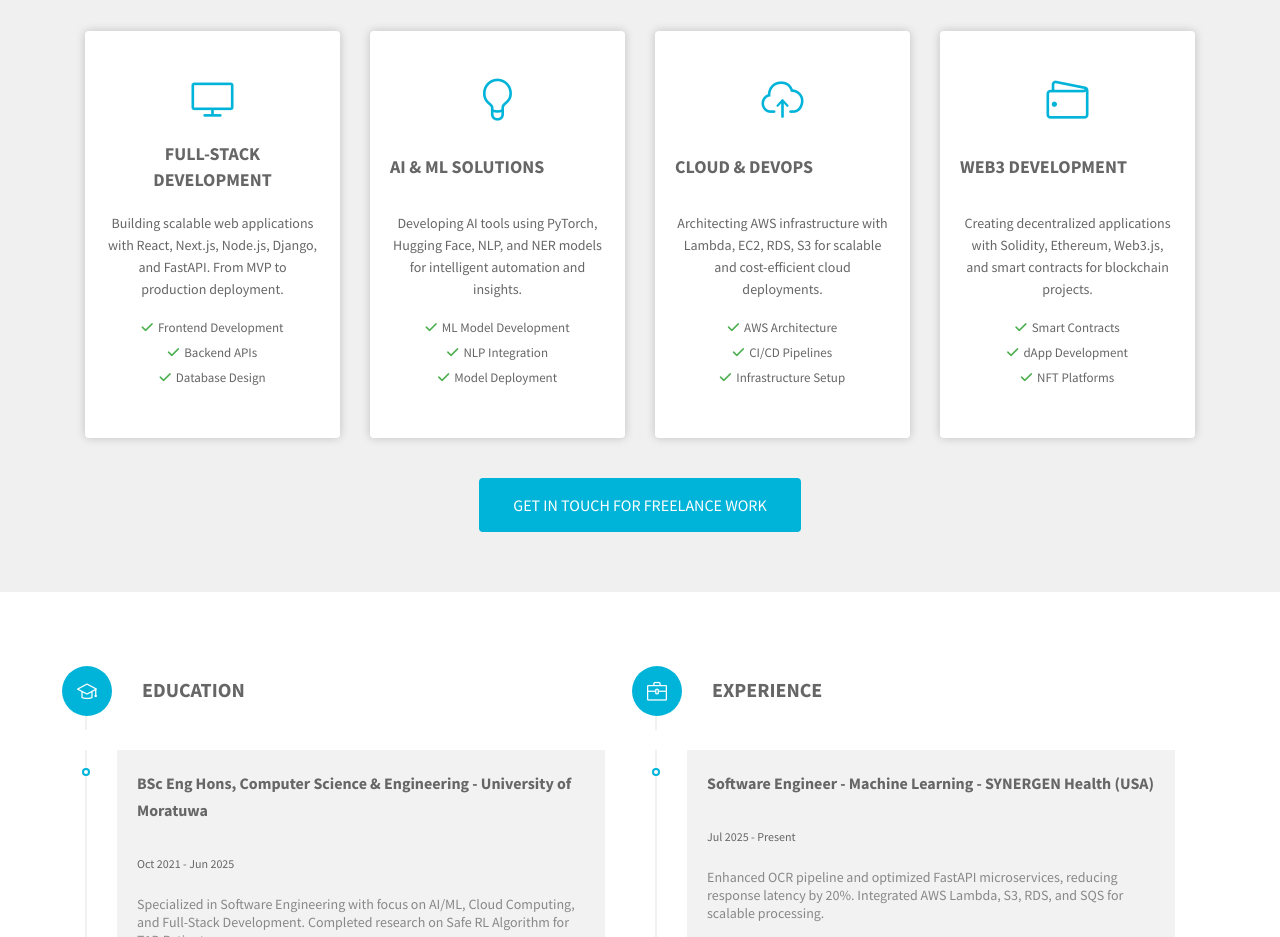
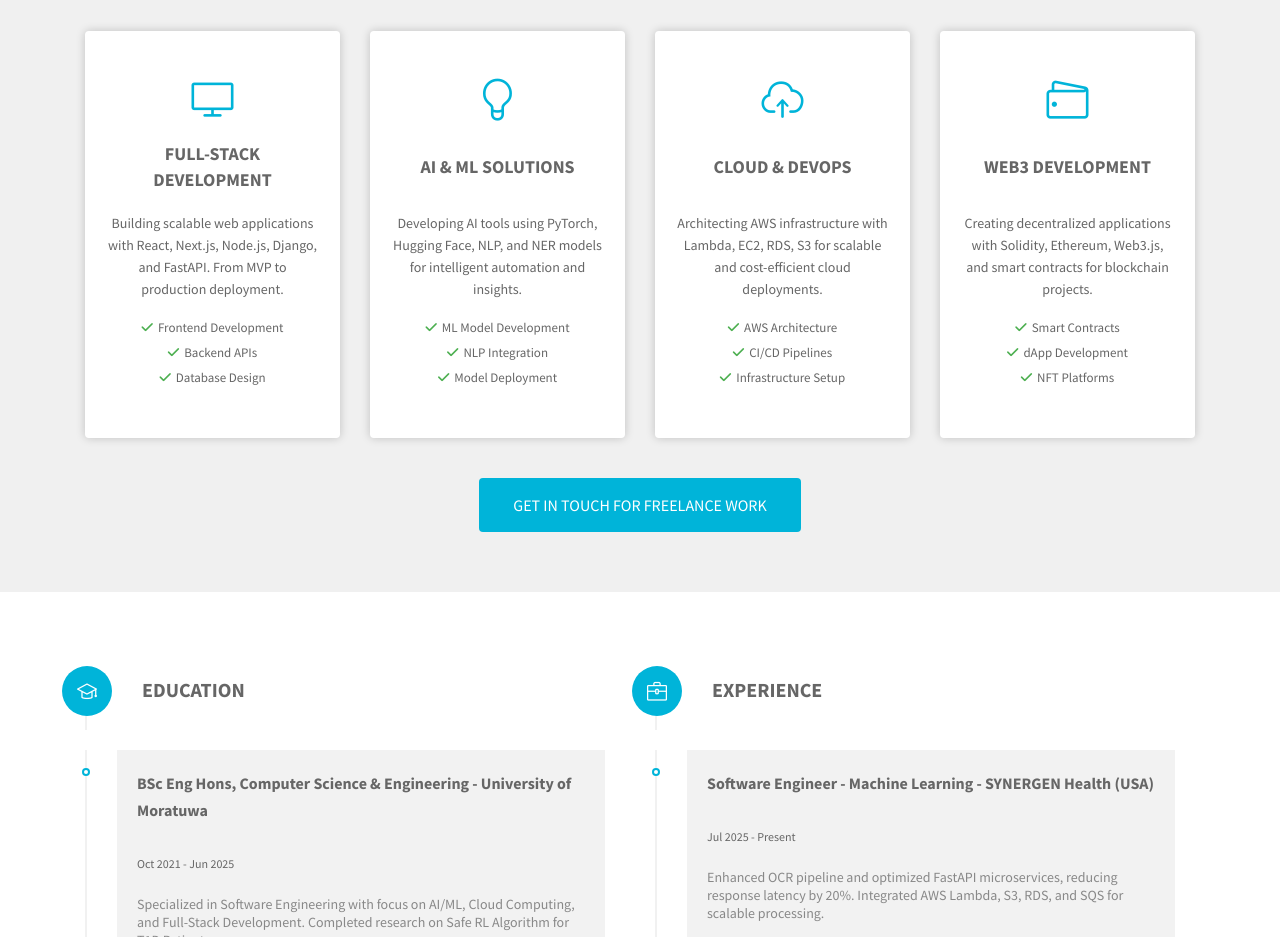
Before and after one commit to Damika-Anupama/Portfolio, a website built with webpack: page index.html in a window 1280 px wide. Shown: the part 1700-2637 px from the top of the page. Built offline with nearby package versions, Linux system fonts and the light colour scheme; files whose address does not match are found by name.

Commit message:
Align text center in Services section

```diff
--- a/assets/css/custom.css
+++ b/assets/css/custom.css
@@ -96,17 +96,22 @@ html {
   }
 }
 
-/* Fix Services section h3 line-height */
+/* Fix Services section h3 line-height and alignment */
 .services-item .services-content h3 {
   line-height: 1.4 !important;
   min-height: 60px;
   display: flex;
   align-items: center;
+  justify-content: center;
   margin-bottom: 15px;
+  text-align: center;
 }
 
 .services-item .services-content h3 a {
   line-height: 1.4 !important;
+  text-align: center;
+  width: 100%;
+  display: block;
 }
 
 /* Ensure equal height for service boxes */
```
